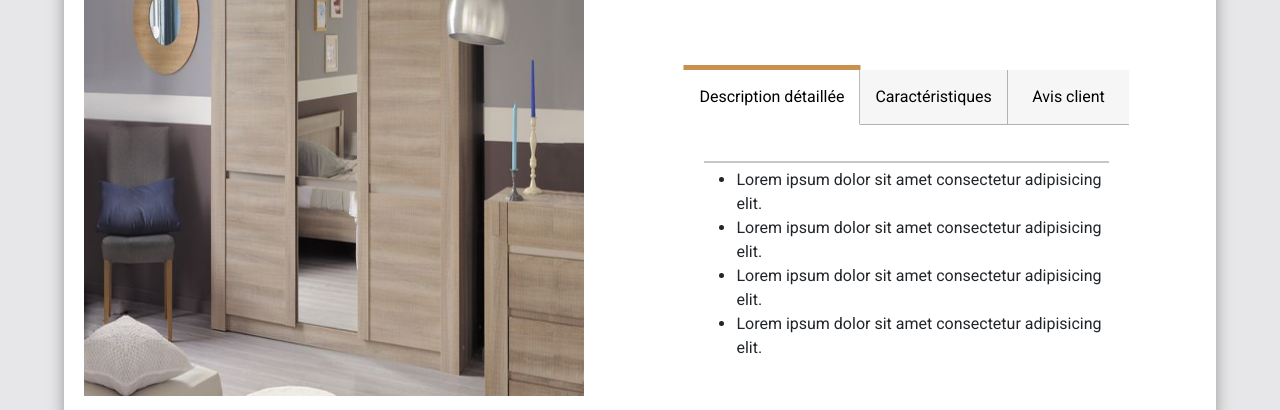
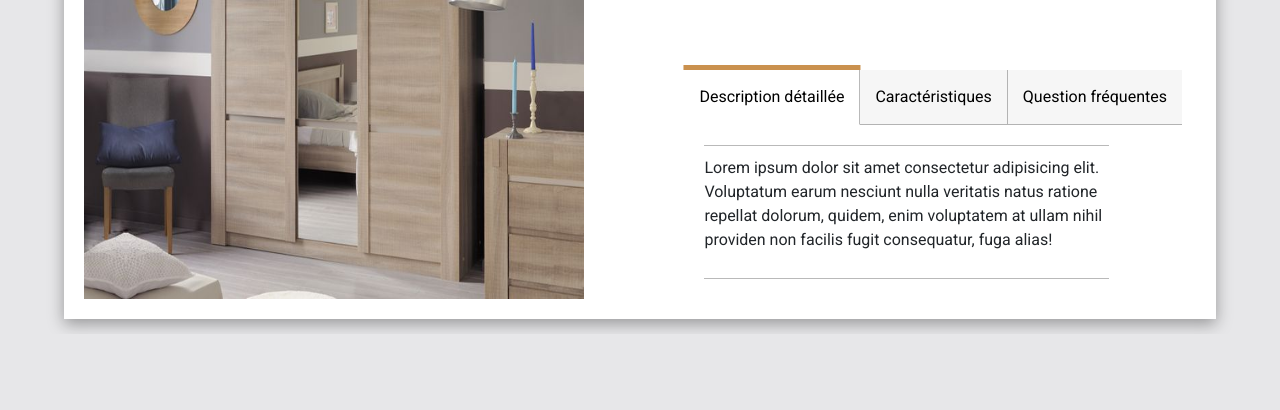
Before and after one commit to Manu-Marques/Projet-ARTISENBOIS, a React (Create React App) app: page /chambre/product in a window 1280 px wide. Shown: the part 278-688 px from the top of the page. Built offline with nearby package versions, Linux system fonts and the light colour scheme.

Commit message:
edit some css text on product details

```diff
--- a/src/components/Product/index.js
+++ b/src/components/Product/index.js
@@ -28,51 +28,45 @@ export default function Product() {
                     <span className="container2_raiting_number">4.5</span>
                      </div>
                 </div>
+
                     <div className="bloc_tabs">
                         <button className={toggleState === 1 ? "tabs active_tabs" : "tabs"}
                             onClick={() => toggleTab(1)}>Description détaillée</button>
                         <button className={toggleState === 2 ? "tabs active_tabs" : "tabs"}
                             onClick={() => toggleTab(2)}>Caractéristiques</button>
                         <button className={toggleState === 3 ? "tabs active_tabs" : "tabs"}
-                            onClick={() => toggleTab(3)}>Avis client</button>
+                            onClick={() => toggleTab(3)}>Question fréquentes</button>
                     </div>
 
                     <div className="content_tabs">
                         <div className={toggleState === 1 ? "content  active_content" : "content"}>
-                            <hr />
-                            <ul className="content_list">
-                            <li className="content_details">
-                            Lorem ipsum dolor sit amet consectetur adipisicing elit.
-                            </li>
-                            <li className="content_details">
-                            Lorem ipsum dolor sit amet consectetur adipisicing elit.
-                            </li>
-                            <li className="content_details">
-                            Lorem ipsum dolor sit amet consectetur adipisicing elit.
-                            </li>
-                            <li className="content_details">
-                            Lorem ipsum dolor sit amet consectetur adipisicing elit.
-                            </li>
-                            </ul>
+                           <div class="content_text">
+                               <p>
+                                Lorem ipsum dolor sit amet consectetur adipisicing elit. Voluptatum earum nesciunt nulla
+                                veritatis natus ratione repellat dolorum, quidem, enim voluptatem at ullam nihil providen
+                                 non facilis fugit consequatur, fuga alias!
+                               </p>
+                           </div>
                         </div>
 
                         <div className={toggleState === 2 ? "content  active_content" : "content"}>
-                            <hr />
-                            <table className="content_table">
-                                            <tr className="container2_details">Type de bois : <span className="container2_line"> Chêne</span></tr>
-                                            <tr className="container2_details">Dimensions : <span className="container2_line">200x100x50</span></tr>
-                                            <tr className="container2_details">Poids : <span className="container2_line">100kg</span></tr>
-                                            <tr className="container2_details">Couleur : <span className="container2_line">Marron</span></tr>
-                                            <tr className="container2_details">Nombre de portes : <span className="container2_line">2</span></tr>
-                        </table>
-                <hr/>
+                            <ul className="content_table">
+                                            <li className="container2_details">Type de bois : <span className="container2_line"> Chêne</span></li>
+                                            <li className="container2_details">Dimensions : <span className="container2_line">200x100x50</span></li>
+                                            <li className="container2_details">Poids : <span className="container2_line">100kg</span></li>
+                                            <li className="container2_details">Couleur : <span className="container2_line">Marron</span></li>
+                                            <li className="container2_details">Nombre de portes : <span className="container2_line">2</span></li>
+                        </ul>
                         </div>
                         <div className={toggleState === 3 ? "content  active_content" : "content"}>
-                            <h2>Content 3</h2>
-                            <hr />
-                            <p>
-                            Lorem ipsum dolor sit amet consectetur adipisicing elit.
-                        </p>
+                            <div class="content_text">
+                                <p>
+                                Question : Lorem ipsum dolor sit amet consectetur adipisicing elit.
+                                </p>
+                                <p>
+                                Réponse : Lorem ipsum dolor sit amet consectetur adipisicing elit.
+                                </p>
+                            </div>
                         </div>
                     </div>
                 </div>
--- a/src/components/Product/styles.scss
+++ b/src/components/Product/styles.scss
@@ -1,4 +1,16 @@
 @import './../Styles/index.scss';
+
+.container {
+  display: flex;
+  flex-direction: column;
+  position: relative;
+  width: 500px;
+  height: 300px;
+  background: #f1f1f1;
+  margin: 100px auto 0;
+  word-break: break-all;
+  border: 1px solid rgba(0, 0, 0, 0.274);
+}
 
 .container2 {
 background-color: white;
@@ -25,7 +37,7 @@ display: flex;
 
  &_details{
    color: #ca914e;
-   padding: 8px 20px 8px 0;
+   margin: 10px;
 }
 
 &_line {
@@ -64,20 +76,9 @@ display: flex;
 
 }
 
-.container {
-   display: flex;
-   flex-direction: column;
-   position: relative;
-   width: 500px;
-   height: 300px;
-   background: #f1f1f1;
-   margin: 100px auto 0;
-   word-break: break-all;
-   border: 1px solid rgba(0, 0, 0, 0.274);
- }
-
  .bloc_tabs {
    display: flex;
+
  }
  .tabs {
    white-space: nowrap;
@@ -91,6 +92,7 @@ display: flex;
    position: relative;
    outline: none;
  }
+
  .tabs:not(:last-child){
    border-right: 1px solid rgba(0, 0, 0, 0.274);
  }
@@ -111,31 +113,33 @@ display: flex;
    height: 5px;
    background: #ca914e;
  }
+
  button {
    border: none;
  }
+
  .content_tabs {
    flex-grow : 1;
  }
+
  .content {
    background: white;
    padding: 20px;
    width: 100%;
    height: 100%;
    display: none;
+
+   &_table {
+    border-top: 1px solid  rgba(0, 0, 0, 0.274);
+    border-bottom: 1px solid  rgba(0, 0, 0, 0.274);
+   }
+   &_text {
+    border-top: 1px solid  rgba(0, 0, 0, 0.274);
+    border-bottom: 1px solid  rgba(0, 0, 0, 0.274);
+    padding: 10px 0;
+   }
  }
- .content h2 {
-   padding: 0px 0 5px 0px;
- }
- .content hr {
-   height: 2px;
-   background: #222;
-   margin-bottom: 5px;
- }
- .content p {
-   width: 100%;
-   height: 100%;
- }
+
  .active_content {
    display: block;
  }
@@ -144,6 +148,7 @@ display: flex;
     margin: 0 auto 0 100px;
     width: 40%;
  }
+
  .container3 hr{
    height: 2px;
    background: #222;
```
